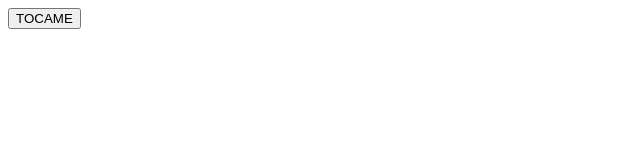
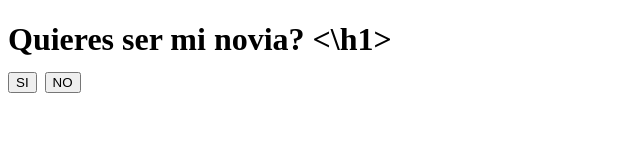
Before and after one commit to kevinram25/Fedora, a plain HTML site: page index.html in a window 1280 px wide. Shown: the whole page, without its empty margins (0-640 px from the left). Drawn offline with Linux system fonts and the light colour scheme.

Commit message:
Update index.html

```diff
--- a/index.html
+++ b/index.html
@@ -5,7 +5,8 @@
 
     </head>
     <body>
-          <button onclick="alert('Ola k ase') ;">TOCAME</button>
-
+        <h1>Quieres ser mi novia? <\h1><br>
+          <button onclick="alert('<3 ') ;">SI</button>
+            <button onclick="alert('Ola k ase') ;">NO</button>
     </body>
 </html>
```
